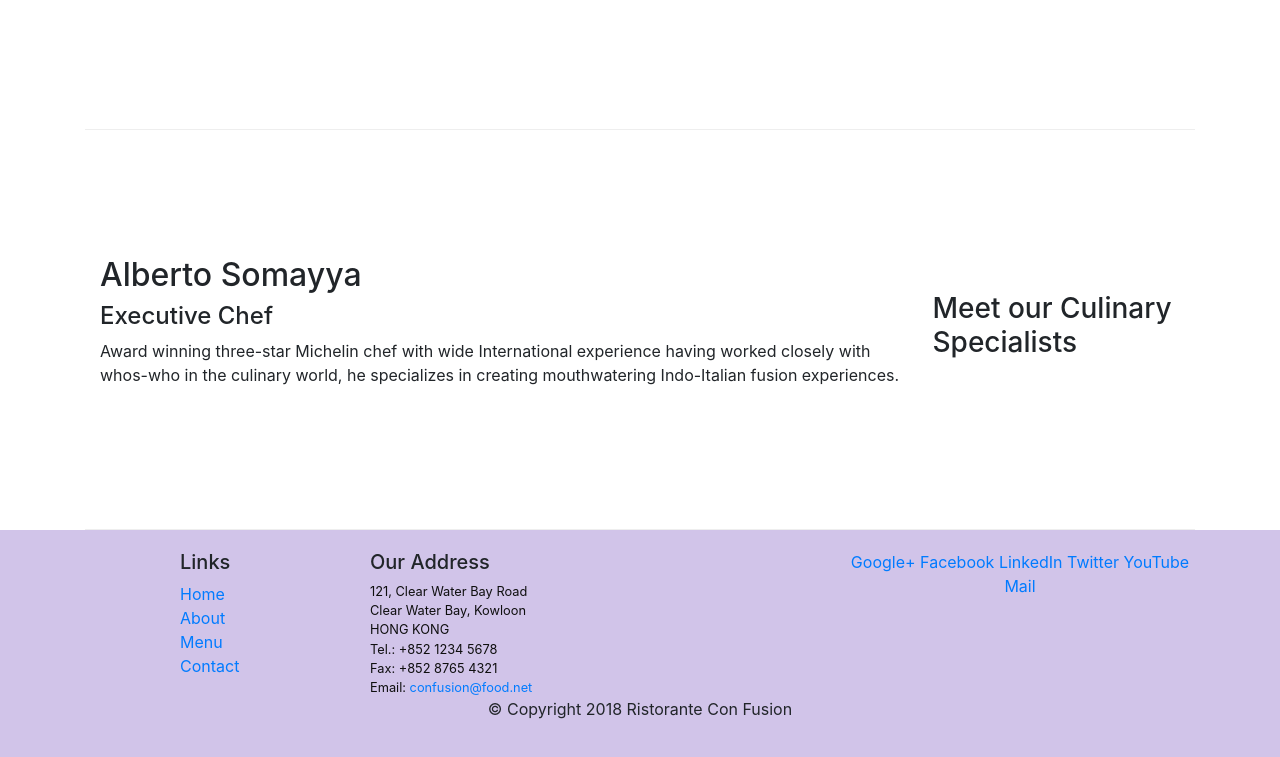
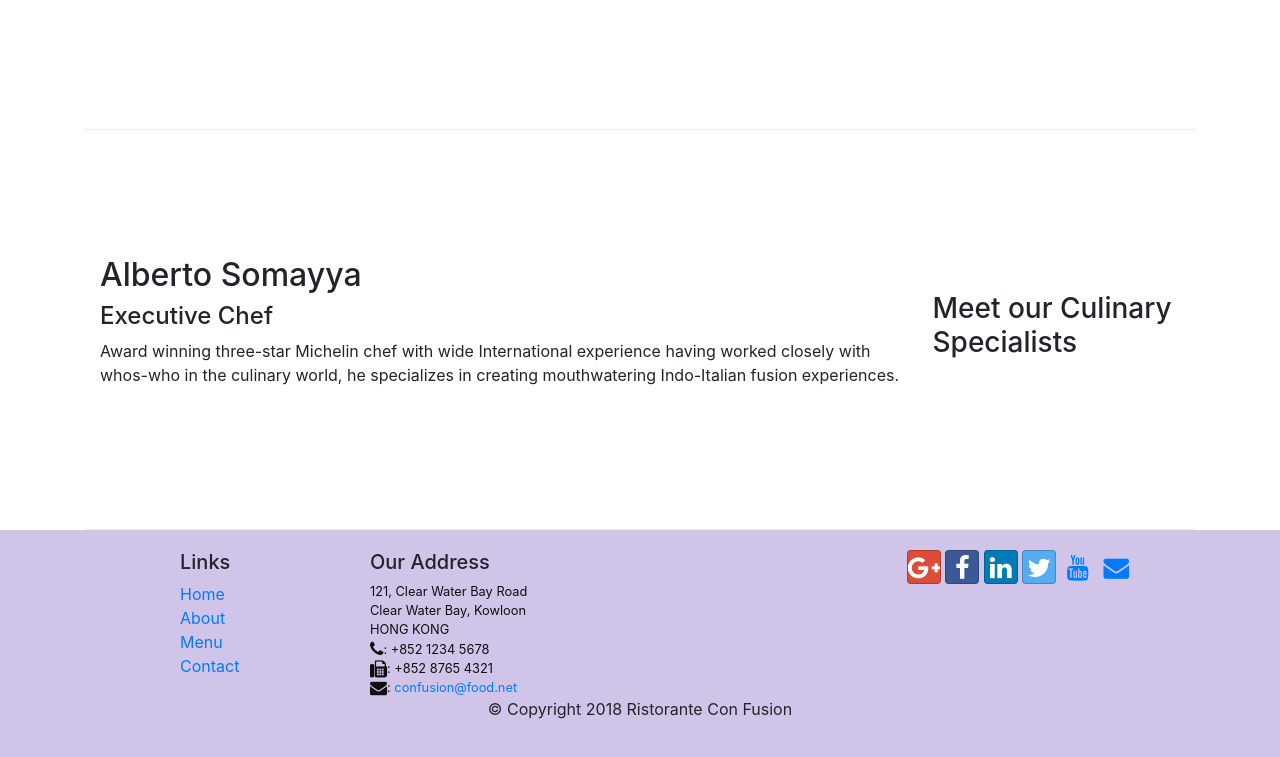
Before and after one commit to pau1a/bootstrap, a website: page assignment1/Bootstrap4/conFusion/index.html in a window 1280 px wide. Shown: the part 1004-1761 px from the top of the page. Drawn offline with nearby package versions, Linux system fonts and the light colour scheme.

Commit message:
icon fonts: font-awesome and bootstrap-social

```diff
--- a/assignment1/Bootstrap4/conFusion/index.html
+++ b/assignment1/Bootstrap4/conFusion/index.html
@@ -9,6 +9,8 @@
 
     <!-- Bootstrap CSS -->
     <link rel="stylesheet" href="node_modules/bootstrap/dist/css/bootstrap.min.css">
+    <link rel="stylesheet" href="node_modules/bootstrap-social/bootstrap-social.css">
+    <link rel="stylesheet" href="node_modules/font-awesome/css/font-awesome.min.css">
     <link href="css/styles.css" rel="stylesheet">
     <title>Ristorante Con Fusion</title>
 </head>
@@ -22,10 +24,10 @@
             <a class="navbar-brand" href="#">Restorante Con Fusion</a> <!--brand place in the navigation-->
             <div class="collapse navbar-collapse" id="Navbar"> <!--the target content to be toggled on/off when the button is pressed-->
                 <ul class="navbar-nav mr-auto"> <!--Horizontal representation of links. Right margin, push as left as possible. -->
-                    <li class="nav-item active"><a class="nav-link" href="#">Home</a></li> <!--itemization of nav components, each comprised of links inside the a tag-->
-                    <li class="nav-item"><a class="nav-link" href="./aboutus.html">About</a></li>
-                    <li class="nav-item"><a class="nav-link" href="#">Menu</a></li>
-                    <li class="nav-item"><a class="nav-link" href="#">Contact</a></li>
+                    <li class="nav-item active"><a class="nav-link" href="#"><span class="fa fa-home"></span> Home</a></li> <!--itemization of nav components, each comprised of links inside the a tag-->
+                    <li class="nav-item"><a class="nav-link" href="./aboutus.html"><span class="fa fa-info"></span> About</a></li>
+                    <li class="nav-item"><a class="nav-link" href="#"><span class="fa fa-list fa-lg"></span> Menu</a></li>
+                    <li class="nav-item"><a class="nav-link" href="#"><span class="fa fa-address-card fa-lg"></span> Contact</a></li>
                 </ul>
             </div>>
         </div>
@@ -95,19 +97,19 @@
 		              121, Clear Water Bay Road<br>
 		              Clear Water Bay, Kowloon<br>
 		              HONG KONG<br>
-		              Tel.: +852 1234 5678<br>
-		              Fax: +852 8765 4321<br>
-		              Email: <a href="mailto:confusion@food.net">confusion@food.net</a>
+                        <i class="fa fa-phone fa-lg"></i>: +852 1234 5678<br>
+                        <i class="fa fa-fax fa-lg"></i>: +852 8765 4321<br>
+                        <i class="fa fa-envelope fa-lg"></i>: <a href="mailto:confusion@food.net">confusion@food.net</a>
 		           </address>
                 </div>
                 <div class="col-12 col-sm-4 align-items-center">
                     <div class="text-center">
-                        <a href="http://google.com/+">Google+</a>
-                        <a href="http://www.facebook.com/profile.php?id=">Facebook</a>
-                        <a href="http://www.linkedin.com/in/">LinkedIn</a>
-                        <a href="http://twitter.com/">Twitter</a>
-                        <a href="http://youtube.com/">YouTube</a>
-                        <a href="mailto:">Mail</a>
+                        <a class="btn btn-social-icon btn-google" href="http://google.com/+"><i class="fa fa-google-plus fa-lg"></i></a>
+                        <a class="btn btn-social-icon btn-facebook" href="http://www.facebook.com/profile.php?id="><i class="fa fa-facebook fa-lg"></i></a>
+                        <a class="btn btn-social-icon btn-linkedin" href="http://www.linkedin.com/in/"><i class="fa fa-linkedin fa-lg"></i></a>
+                        <a class="btn btn-social-icon btn-twitter" href="http://twitter.com/"><i class="fa fa-twitter fa-lg"></i></a>
+                        <a class="btn btn-social-icon btn-youtube" href="http://youtube.com/"><i class="fa fa-youtube fa-lg"></i></a>
+                        <a class="btn btn-social-icon" href="mailto:"><i class="fa fa-envelope fa-lg"></i></a>
                     </div>
                 </div>
            </div>
--- a/assignment1/Bootstrap4/conFusion/package.json
+++ b/assignment1/Bootstrap4/conFusion/package.json
@@ -15,6 +15,8 @@
   },
   "dependencies": {
     "bootstrap": "^4.0.0",
+    "bootstrap-social": "^5.1.1",
+    "font-awesome": "^4.7.0",
     "jquery": "^3.3.1",
     "popper.js": "^1.12.9"
   }
```
Also changed, not shown: assignment1/Bootstrap4/conFusion/aboutus.html (+15 -13 lines), 1 other file.
